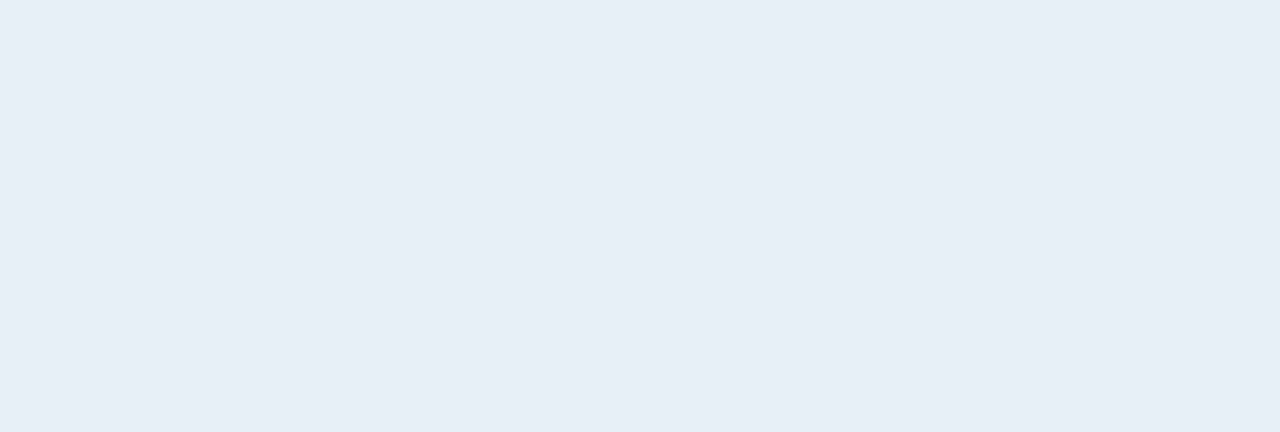
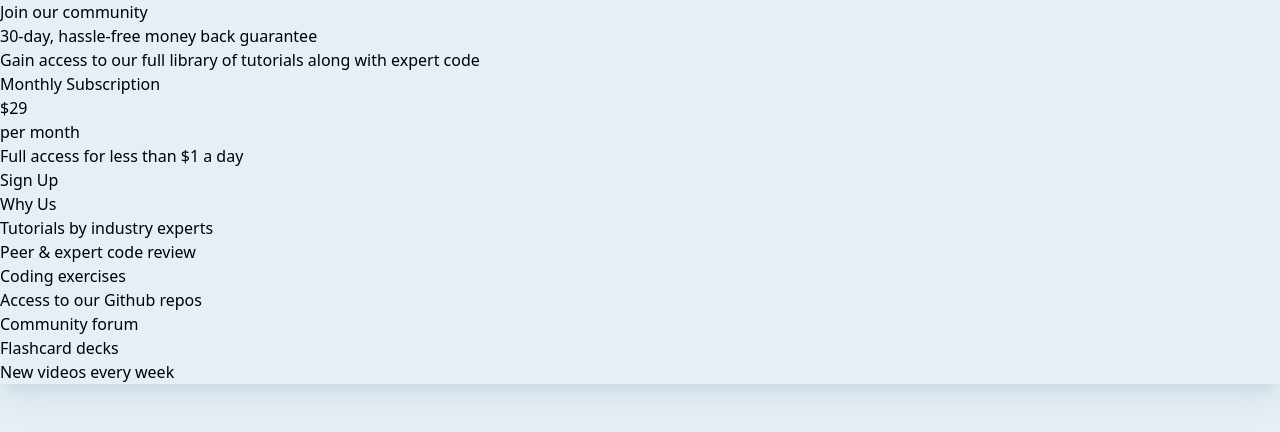
Before and after one commit to arman-karimi-irc/challenge-single-price-grid, a React (Vite) app: page / in a window 1280 px wide. Shown: the top 432 px of the page. Built offline with nearby package versions, Linux system fonts and the light colour scheme.

Commit message:
add html with content

```diff
--- a/src/App.tsx
+++ b/src/App.tsx
@@ -4,7 +4,7 @@ import WhyUs from "./WhyUs";
 function App() {
   return (
     <div className="bg-teal-100 h-screen w-screen ">
-      <div className="flex flex-col">
+      <div className="flex flex-col shadow-xl shadow-gray-500/20">
         <JoinUs />
         <Subscription />
         <WhyUs />
--- a/src/JoinUs.tsx
+++ b/src/JoinUs.tsx
@@ -1,3 +1,9 @@
 export default function JoinUs() {
-    return <></>
+  return (
+    <div className="">
+      <h2 className="">Join our community</h2>
+      <h3 className="">30-day, hassle-free money back guarantee</h3>
+      <p className="">Gain access to our full library of tutorials along with expert code</p>
+    </div>
+  );
 }
--- a/src/Subscription.tsx
+++ b/src/Subscription.tsx
@@ -1,3 +1,11 @@
 export default function Subscription() {
-    return <></>
+  return (
+    <div className="">
+      <h2 className="">Monthly Subscription</h2>
+      <h1 className="inline">$29</h1>
+      <p className="">per month</p>
+      <h3 className="">Full access for less than $1 a day</h3>
+      <button className="">Sign Up</button>
+    </div>
+  );
 }
--- a/src/WhyUs.tsx
+++ b/src/WhyUs.tsx
@@ -1,3 +1,14 @@
 export default function WhyUs() {
-    return <></>
+  return (
+    <div>
+      <h2>Why Us</h2>
+      <p>Tutorials by industry experts</p>
+      <p>Peer & expert code review</p>
+      <p>Coding exercises</p>
+      <p>Access to our Github repos</p>
+      <p>Community forum</p>
+      <p>Flashcard decks</p>
+      <p>New videos every week</p>
+    </div>
+  );
 }
```
